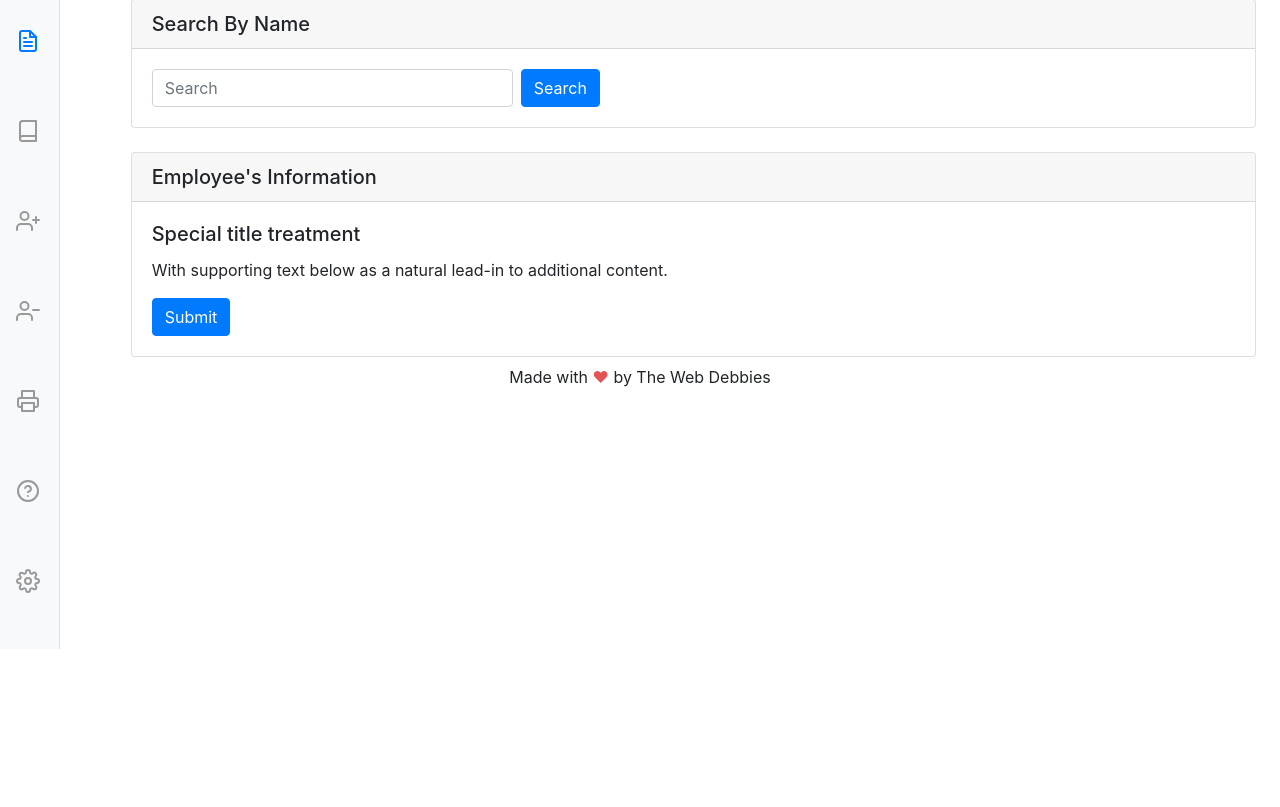
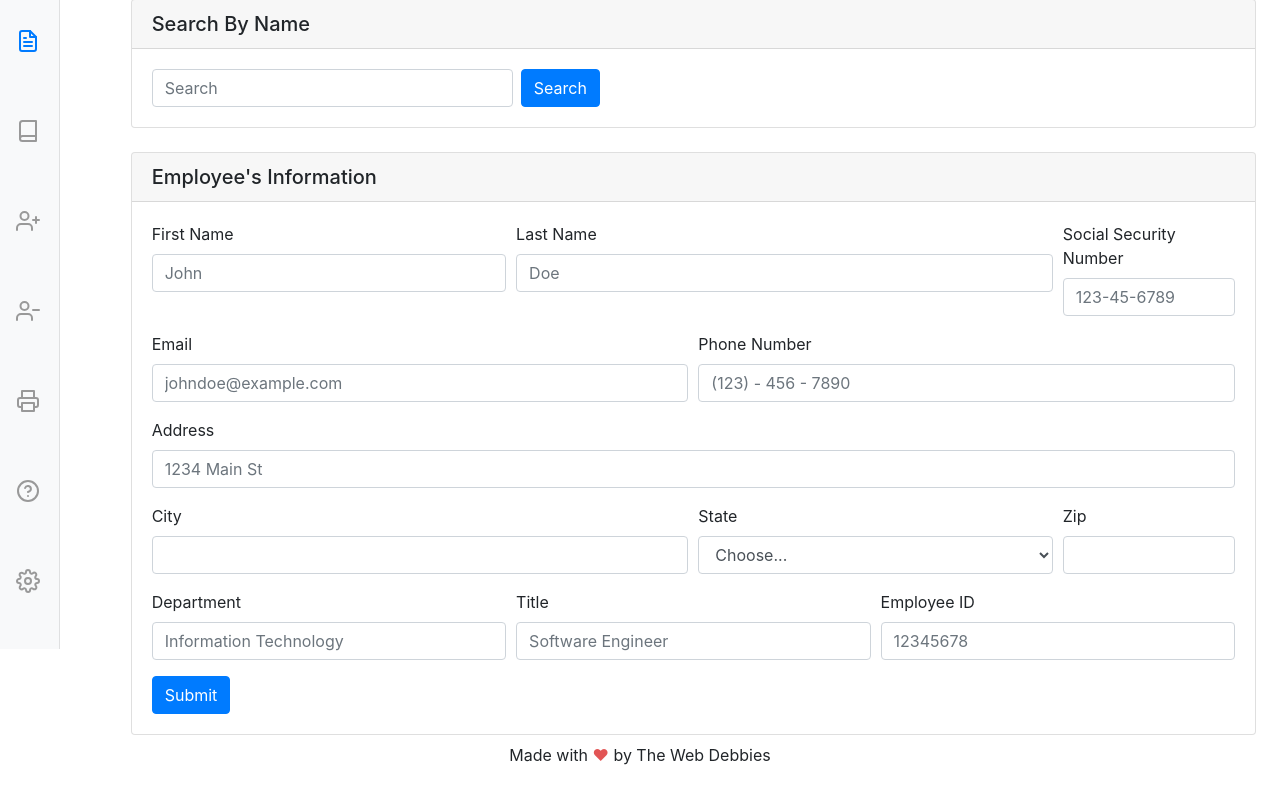
Before and after one commit to GoProduction/Employee_Management_System, a Flask app: page /report in a window 1280 px wide. Shown: the part 151-958 px from the top of the page. Before the commit the page ends 800 px from the top, so only its background shows below. Run offline with Flask 2, Linux system fonts and the light colour scheme; some libraries are stand-ins or nearby versions.

Commit message:
Updated report.html

```diff
--- a/templates/report.html
+++ b/templates/report.html
@@ -30,9 +30,68 @@
         <div class="card mb-2">
           <h5 class="card-header">Employee's Information</h5>
           <div class="card-body">
-            <h5 class="card-title">Special title treatment</h5>
-            <p class="card-text">With supporting text below as a natural lead-in to additional content.</p>
-            <a href="#" class="btn btn-primary">Submit</a>
+
+<form>
+  <div class="form-row">
+    <div class="form-group col-md-4">
+      <label for="inputfirstname">First Name</label>
+      <input type="text" class="form-control" id="inputfirstname" placeholder="John">
+    </div>
+    <div class="form-group col-md-6">
+      <label for="inputlastname">Last Name</label>
+      <input type="text" class="form-control" id="inputlastname" placeholder="Doe">
+    </div>
+    <div class="form-group col-md-2">
+      <label for="inputssd">Social Security Number</label>
+      <input type="text" class="form-control" id="inputssd" placeholder="123-45-6789">
+    </div>
+    <div class="form-group col-md-6">
+      <label for="inputEmail4">Email</label>
+      <input type="email" class="form-control" id="inputEmail4" placeholder="johndoe@example.com">
+    </div>
+    <div class="form-group col-md-6">
+      <label for="inputphone">Phone Number</label>
+      <input type="text" class="form-control" id="inputphone" placeholder="(123) - 456 - 7890">
+    </div>
+  </div>
+  <div class="form-group">
+    <label for="inputAddress">Address</label>
+    <input type="text" class="form-control" id="inputAddress" placeholder="1234 Main St">
+  </div>
+  <div class="form-row">
+    <div class="form-group col-md-6">
+      <label for="inputCity">City</label>
+      <input type="text" class="form-control" id="inputCity">
+    </div>
+    <div class="form-group col-md-4">
+      <label for="inputState">State</label>
+      <select id="inputState" class="form-control">
+        <option selected>Choose...</option>
+        <option>...</option>
+      </select>
+    </div>
+    <div class="form-group col-md-2">
+      <label for="inputZip">Zip</label>
+      <input type="text" class="form-control" id="inputZip">
+    </div>
+    <div class="form-group col-md-4">
+      <label for="inputdepartment">Department</label>
+      <input type="text" class="form-control" id="inputdepartment" placeholder="Information Technology">
+    </div>
+    <div class="form-group col-md-4">
+      <label for="inputtitle">Title</label>
+      <input type="text" class="form-control" id="inputtitle" placeholder="Software Engineer">
+    </div>
+    <div class="form-group col-md-4">
+      <label for="inputid">Employee ID</label>
+      <input type="text" class="form-control" id="inputid" placeholder="12345678">
+    </div>
+
+  </div>
+  <button type="submit" class="btn btn-primary">Submit</button>
+</form>
+
+
           </div>
         </div>
       </div>
```
